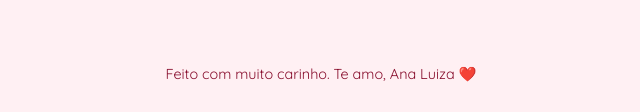
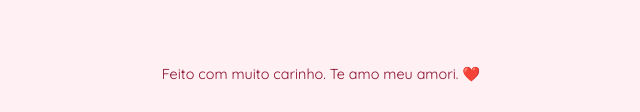
Before and after one commit to rafik021dev/analuiza, a plain HTML site: page index.html in a window 1280 px wide. Shown: the part 1727-1839 px from the top of the page, 319-959 px from the left. Drawn offline with Linux system fonts and the light colour scheme.

Commit message:
Update index.html

```diff
--- a/index.html
+++ b/index.html
@@ -111,7 +111,7 @@
   </section>
 
   <footer>
-    Feito com muito carinho. Te amo, Ana Luiza ❤️
+    Feito com muito carinho. Te amo meu amori. ❤️
   </footer>
 </body>
 </html>
```
